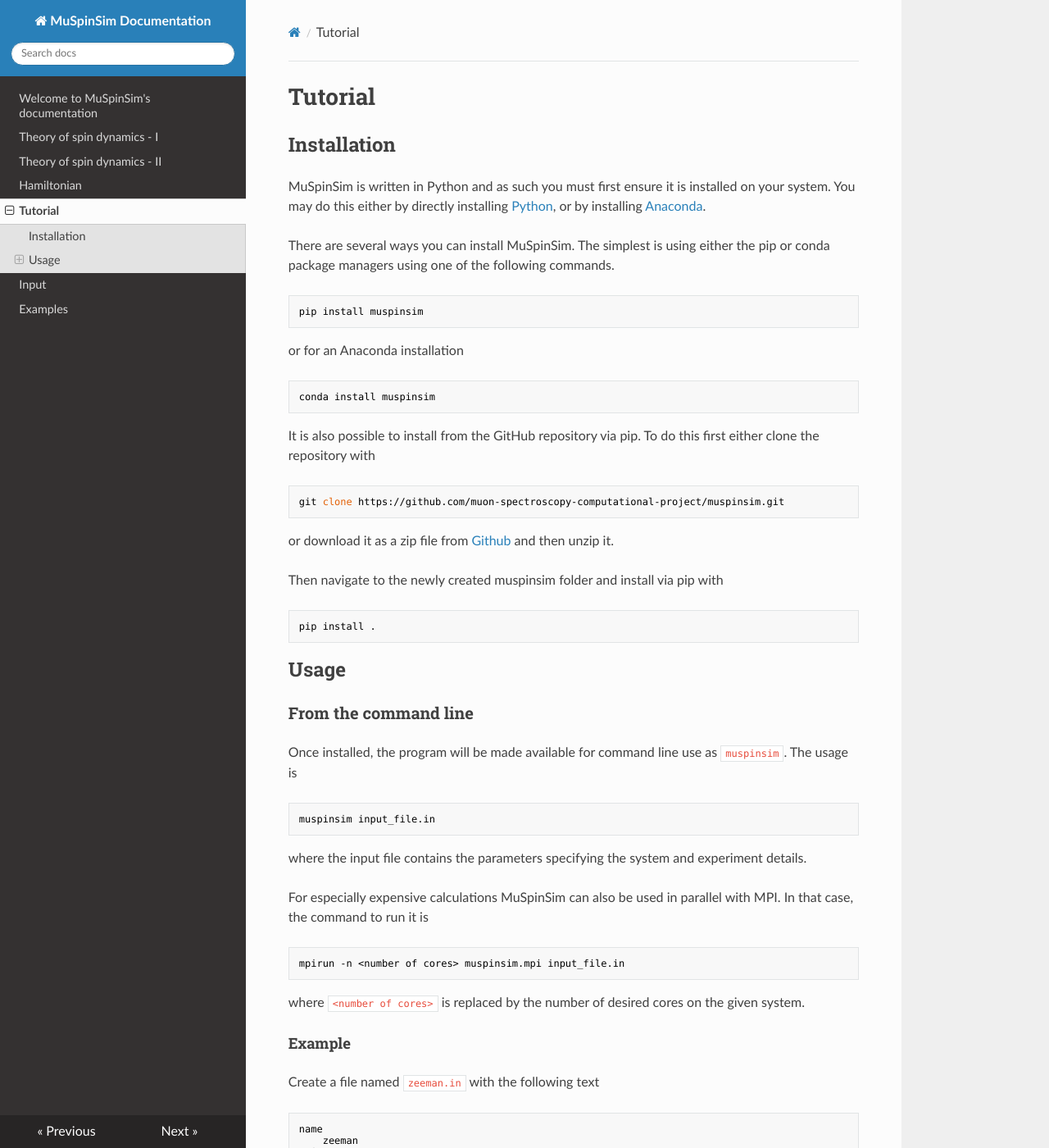
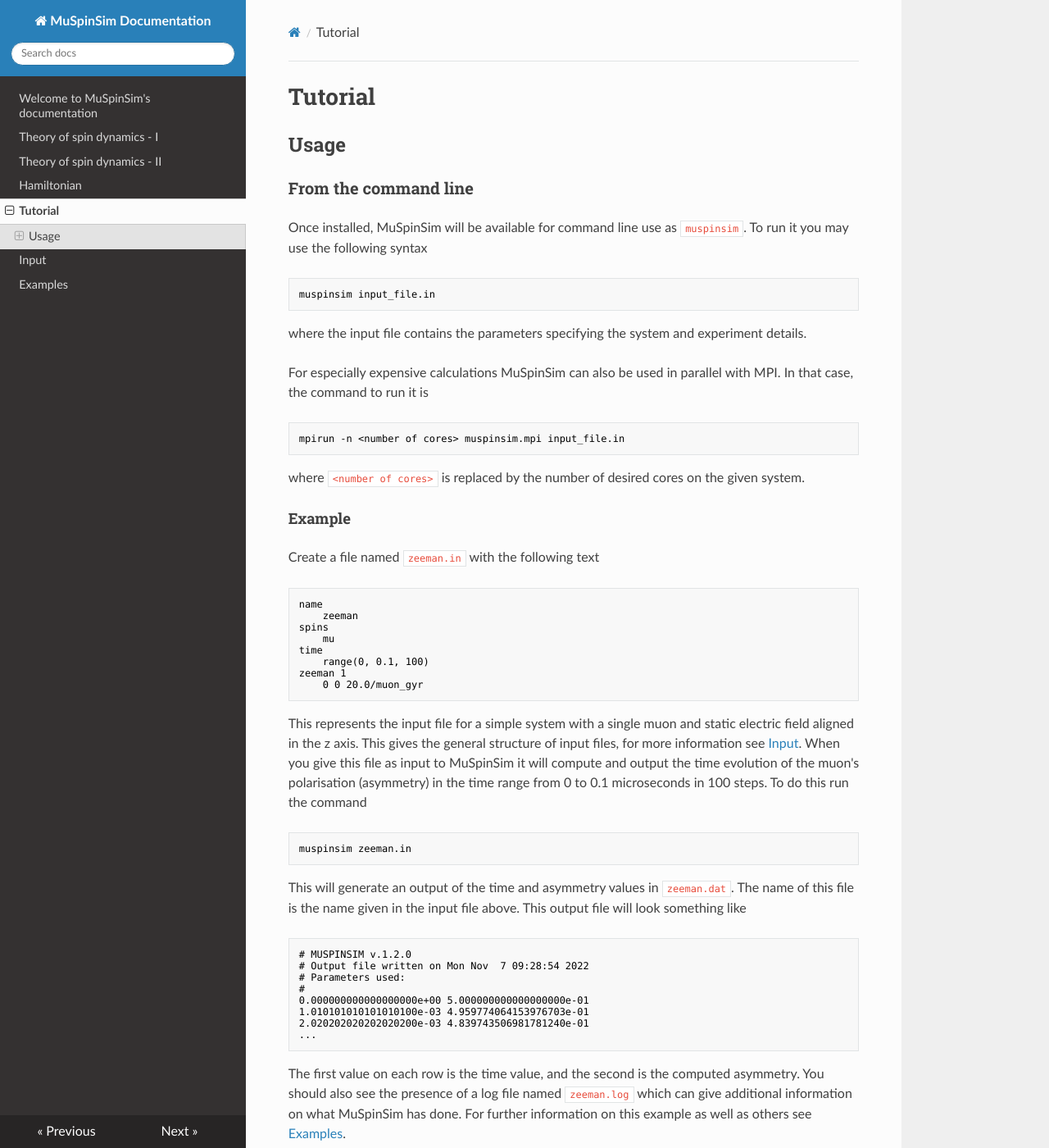
Before and after one commit to muon-spectroscopy-computational-project/muspinsim, an MkDocs documentation site: the page built from docs/docs/tutorial.md, in a window 1280 px wide and 1400 px high. Shown: the whole window at 82% size. Built offline with MkDocs 1.6.1, drawn with Linux system fonts in a browser that asks for light colours; nearby versions of some CDN libraries.

Commit message:
Remove installation changes

````diff
--- a/docs/docs/tutorial.md
+++ b/docs/docs/tutorial.md
@@ -1,39 +1,11 @@
 
 # Tutorial
-
-## Installation
-
-MuSpinSim is written in Python and as such you must first ensure it is installed on your system. You may do this either by directly installing [Python](https://www.python.org/downloads/), or by installing [Anaconda](https://www.anaconda.com/products/distribution).
-
-There are several ways you can install MuSpinSim. The simplest is using either the pip or conda package managers using one of the following commands.
-
-```bash
-pip install muspinsim
-```
-
-or for an Anaconda installation
-
-```bash
-conda install muspinsim
-```
-
-It is also possible to install from the GitHub repository via pip. To do this first either clone the repository with
-
-```bash
-git clone https://github.com/muon-spectroscopy-computational-project/muspinsim.git
-```
-or download it as a zip file from [Github](https://github.com/muon-spectroscopy-computational-project/muspinsim) and then unzip it.
-
-Then navigate to the newly created muspinsim folder and install via pip with
-```bash
-pip install .
-```
 
 ## Usage
 
 ### From the command line
 
-Once installed, the program will be made available for command line use as `muspinsim`. The usage is
+Once installed, MuSpinSim will be available for command line use as `muspinsim`. To run it you may use the following syntax
 
 ```bash
 muspinsim input_file.in
````
Also changed, not shown: docs/docs/index.md (+15 -0 lines).
